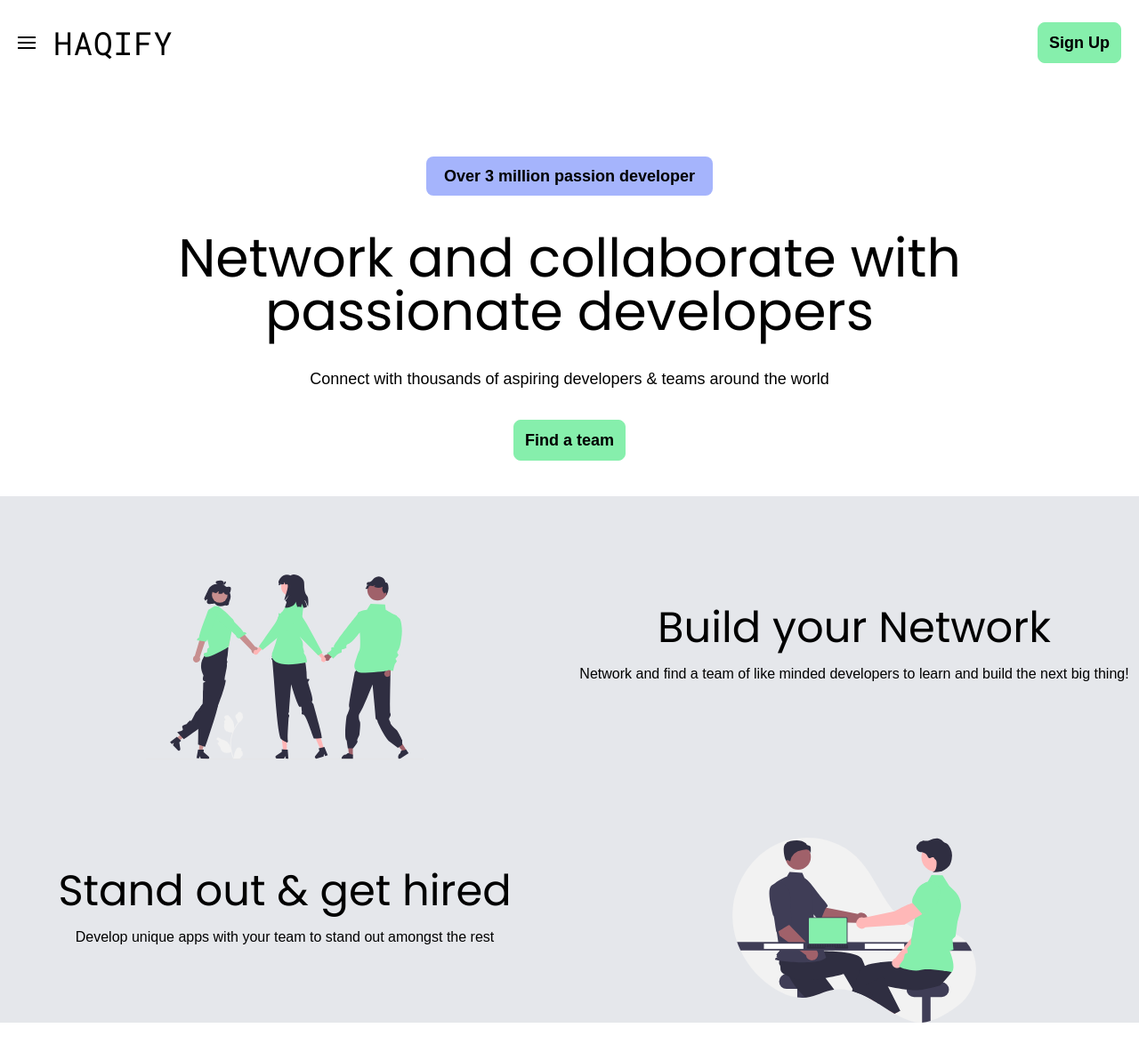
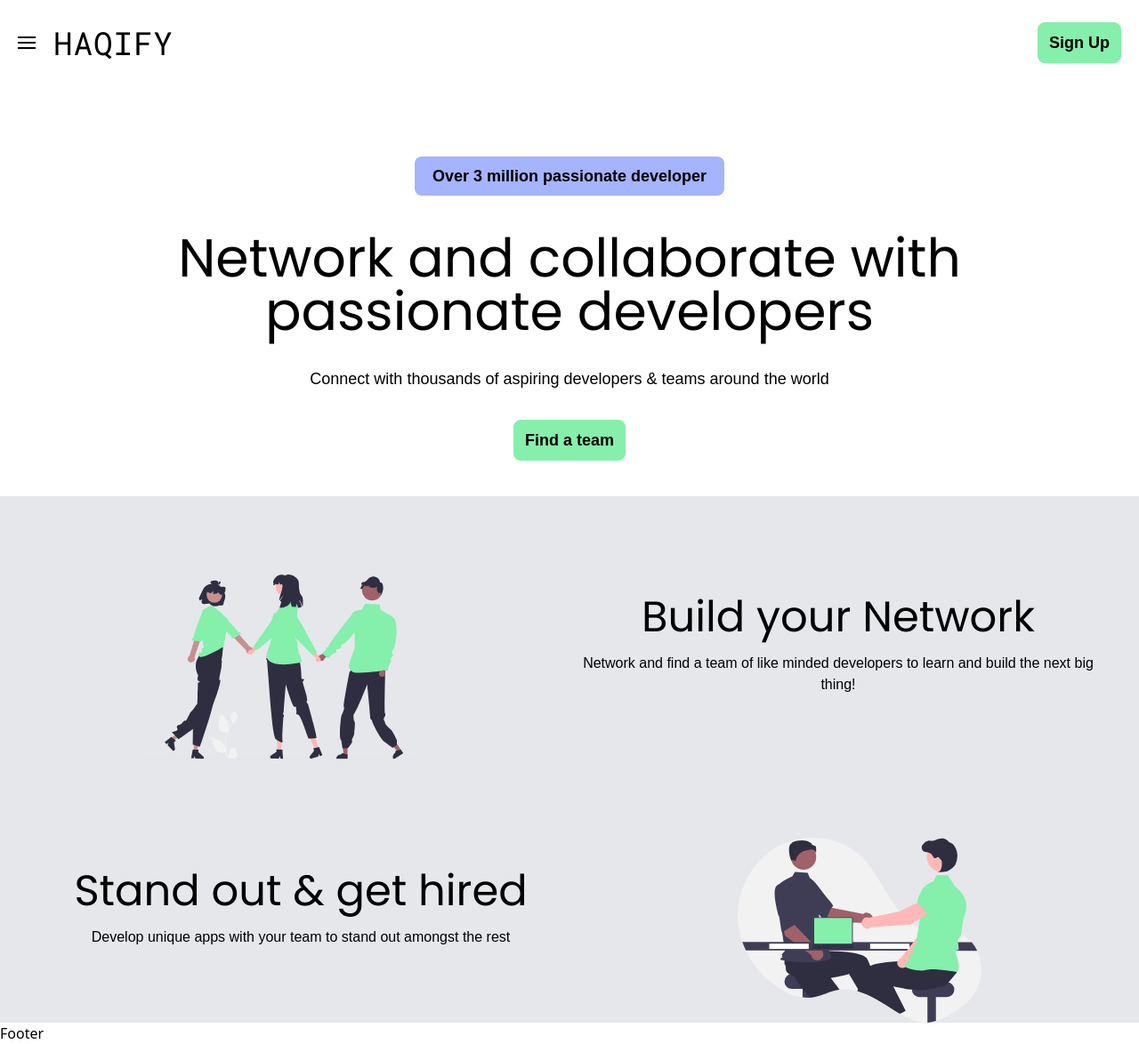
Before and after one commit to Jacksonwrk3/Haqify, a Next.js app: page / in a window 1280 px wide. Shown: the whole page at 89% size. Before the commit the page ends 1150 px from the top, so only its background shows below. Built offline with nearby package versions, Linux system fonts and the light colour scheme; a web font is replaced by a local one.

Commit message:
added minor padding in imgPosition variable in imageWText component and minor padding in heroBanner for the lower paragraph

```diff
--- a/src/app/page.js
+++ b/src/app/page.js
@@ -2,6 +2,7 @@ import Navigation from "../components/Navigation/Navigation.jsx";
 import MenuModal from "../components/MenuModal/MenuModal.jsx";
 import HeroBanner from "../components/HeroBanner/HeroBanner.jsx";
 import ImageWithText from "../components/ImageWText/ImageWText.jsx";
+import Footer from "../components/Footer/Footer.jsx";
 export default function Home() {
   return (
     <>
@@ -26,6 +27,7 @@ export default function Home() {
           heading="Stand out & get hired"
         />
       </main>
+      <Footer />
     </>
   );
 }
--- /dev/null
+++ b/src/components/Footer/Footer.jsx
@@ -0,0 +1,7 @@
+import React from "react";
+
+function Footer() {
+  return <footer>Footer</footer>;
+}
+
+export default Footer;
--- a/src/components/HeroBanner/HeroBanner.jsx
+++ b/src/components/HeroBanner/HeroBanner.jsx
@@ -4,12 +4,12 @@ const HeroBanner = () => {
   return (
     <section className="flex flex-col items-center pt-20 pb-10 ">
       <p className="max-w-screen-xl px-5 py-2 text-sm font-semibold text-center bg-indigo-300 rounded-lg md:text-lg w-fit font-martian">
-        Over 3 million passion developer
+        Over 3 million passionate developer
       </p>
       <h1 className="w-11/12 max-w-screen-xl mt-10 text-4xl leading-snug text-center md:text-6xl font-poppins ">
         Network and collaborate with passionate developers
       </h1>
-      <p className="max-w-screen-xl mt-8 text-sm font-medium text-center md:text-lg font-martian">
+      <p className="max-w-screen-xl px-1 mt-8 text-sm font-medium text-center md:px-0 md:text-lg font-martian">
         Connect with thousands of aspiring developers & teams around the world
       </p>
       <PrimaryButtonStyleWrapper margin="mt-8">
--- a/src/components/ImageWText/ImageWText.jsx
+++ b/src/components/ImageWText/ImageWText.jsx
@@ -6,17 +6,17 @@ function ImageWText(props) {
   //imgPosition is defautled to left unless state otherwise
   let imgPosition = "";
   if (props.imgPosition === "left") {
-    imgPosition = "md:flex-row-reverse";
+    imgPosition = "md:flex-row-reverse md:pr-6";
   } else {
-    imgPosition = "md:flex-row";
+    imgPosition = "md:flex-row md:pl-6";
   }
 
   return (
     <section className="pt-10 bg-gray-200 md:flex md:justify-center md:items-center">
       <div
-        className={`md:h-full w-full  flex flex-col space-y-12   md:flex-row max-w-screen-xl ${imgPosition}`}
+        className={` md:h-full w-full  flex flex-col space-y-12   md:flex-row max-w-screen-xl ${imgPosition}`}
       >
-        <div className="flex flex-col justify-center space-y-4 md:justify-center md:w-1/2 ">
+        <div className="flex flex-col justify-center px-2 space-y-4 md:justify-center md:w-1/2">
           <h2 className="text-3xl text-center md:text-5xl font-poppins">
             {props.heading}
           </h2>
```
